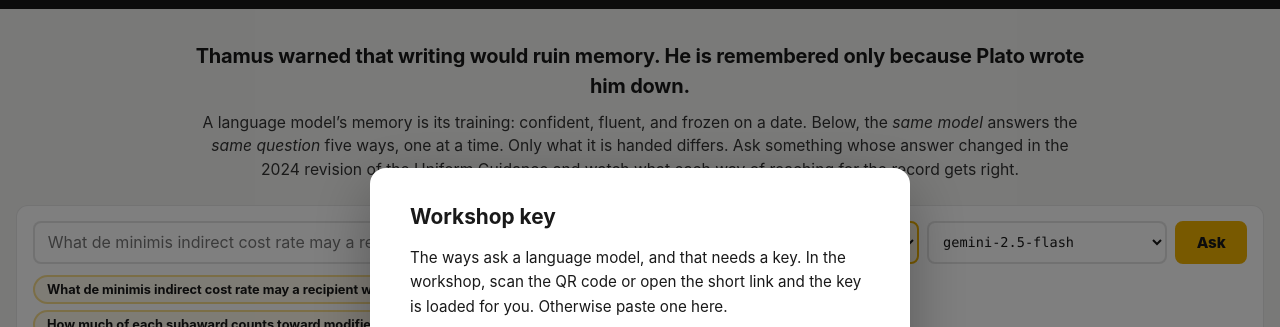
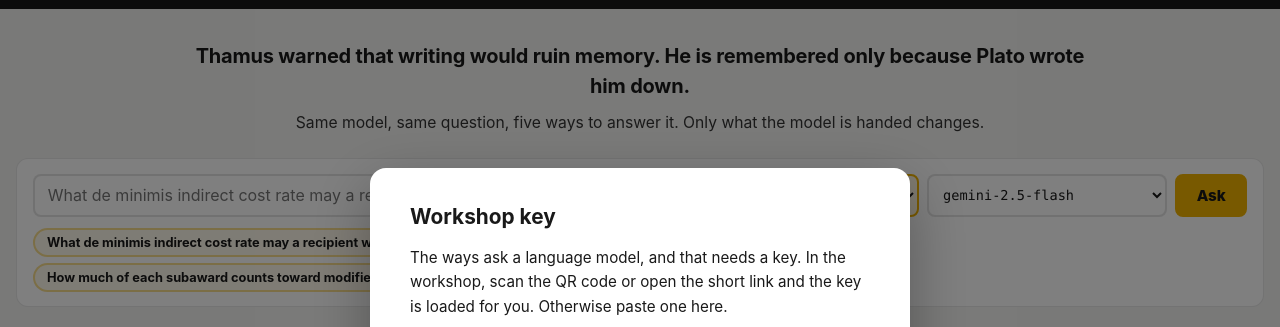
Before and after one commit to nate-layman/thamus, a plain HTML site: page docs/index.html in a window 1280 px wide. Shown: the part 52-379 px from the top of the page. Drawn offline with Linux system fonts and the light colour scheme; no server answers.

Commit message:
Shorter lede
Co-Authored-By: Claude Fable 5.1 <noreply@anthropic.com>

```diff
--- a/docs/index.html
+++ b/docs/index.html
@@ -27,7 +27,7 @@
     <main class="app-body">
       <section class="lede">
         <p class="lede-quote">Thamus warned that writing would ruin memory. He is remembered only because Plato wrote him down.</p>
-        <p class="lede-text">A language model&rsquo;s memory is its training: confident, fluent, and frozen on a date. Below, the <em>same model</em> answers the <em>same question</em> five ways, one at a time. Only what it is handed differs. Ask something whose answer changed in the 2024 revision of the Uniform Guidance and watch what each way of reaching for the record gets right.</p>
+        <p class="lede-text">Same model, same question, five ways to answer it. Only what the model is handed changes.</p>
       </section>
 
       <section class="ask">
```
